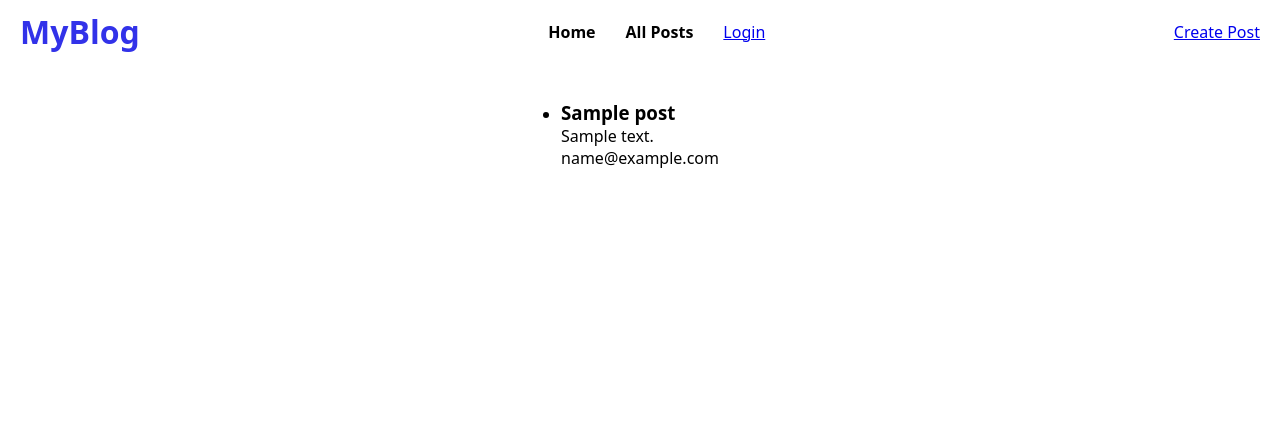
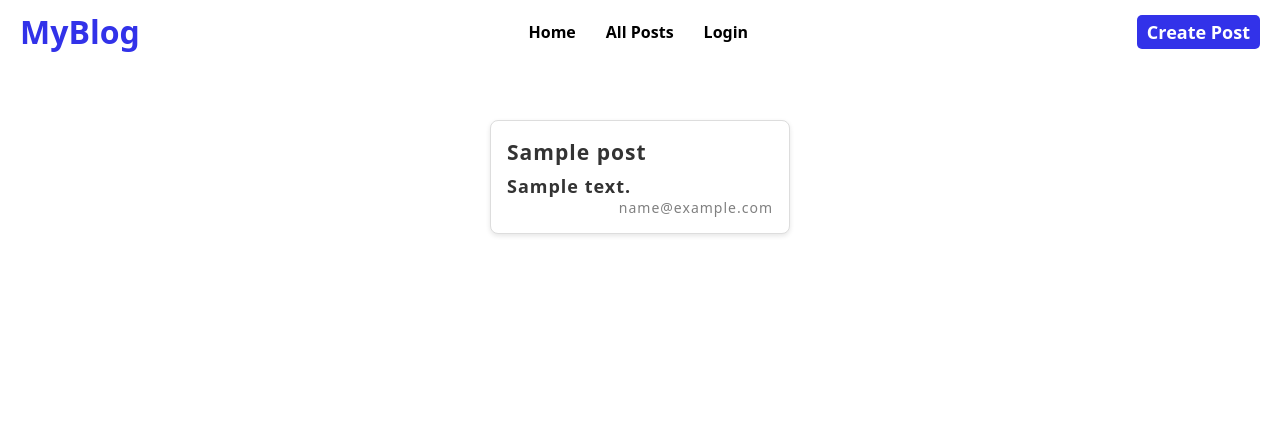
Before and after one commit to Munnoi/blog, a Django app: page / in a window 1280 px wide. Shown: the top 435 px of the page. Run offline with Django 5.2, Linux system fonts and the light colour scheme; tables that the repository leaves empty hold one stand-in row (values such as "Sample post").

Commit message:
Refactor registration and login redirects; enhance message display in templates

```diff
--- a/apps/accounts/templates/accounts/register.html
+++ b/apps/accounts/templates/accounts/register.html
@@ -35,13 +35,13 @@
       {% if messages %}
       <div class="messages">
         {% for message in messages %}
-        <div class="message error">{{ message }}</div>
+        <div class="message {{ message.tags }}">{{ message }}</div>
         {% endfor %}
       </div>
       {% endif %}
 
       <div class="auth-footer">
-        Already have an account? <a href="{% url 'login' %}">Login here</a>
+        Already have an account? <a href="{% url 'accounts:login' %}">Login here</a>
       </div>
     </div>
   </body>
--- a/apps/accounts/views.py
+++ b/apps/accounts/views.py
@@ -36,17 +36,17 @@ def register_view(request):
         # Basic validation
         if not email or not password or not password2:
             messages.error(request, "All fields are required")
-            return redirect("register")
+            return redirect("accounts:register")
 
         # Password match check
         if password != password2:
             messages.error(request, "Passwords don't match")
-            return redirect("register")
+            return redirect("accounts:register")
 
         # Email uniqueness check
         if User.objects.filter(email=email).exists():
             messages.error(request, "Email already registered")
-            return redirect("register")
+            return redirect("accounts:register")
 
         User.objects.create_user(email=email, password=password)
 
--- /dev/null
+++ b/apps/posts/static/index.css
@@ -0,0 +1,53 @@
+.card-container {
+    display: flex;
+    flex-wrap: wrap;
+    gap: 16px;
+    justify-content: center;
+    padding: 20px;
+}
+
+.card {
+    list-style: none;
+    border: 1px solid #ddd;
+    border-radius: 8px;
+    width: 300px;
+    box-shadow: 0 2px 5px rgba(0, 0, 0, 0.1);
+    overflow: hidden;
+    background-color: #fff;
+    transition: transform 0.2s;
+}
+
+.card:hover {
+    transform: scale(1.05);
+}
+
+.text-content {
+    padding: 16px;
+    color: #333;
+    font-size: 18px;
+    font-weight: bold;
+    letter-spacing: 1px;
+    text-decoration: none;
+    transition: color 0.2s;
+}
+
+.text-content:hover {
+    color: #808080;
+}
+
+.text-content h3 {
+    margin: 0;
+    margin-bottom: 8px;
+}
+
+.text-content p {
+    margin: 0;
+}
+
+.text-content span {
+    color: #808080;
+    font-weight: normal;
+    font-size: 14px;
+    display: block;
+    text-align: right;
+}
--- a/apps/posts/static/style.css
+++ b/apps/posts/static/style.css
@@ -44,14 +44,25 @@ nav ul {
     list-style: none;
 }
 
-nav ul li a {
+a {
     text-decoration: none;
     color: #000;
     font-weight: bold;
 }
 
-nav ul li a:hover {
+a:hover {
     color: #808080;
+}
+
+.create-post {
+    padding: 5px 10px;
+    border: none;
+    background: rgb(50, 50, 233);
+    border-radius: 5px;
+    color: white;
+    font-weight: bold;
+    font-size: 18px;
+    cursor: pointer;
 }
 
 nav button {
--- a/apps/posts/templates/posts/base.html
+++ b/apps/posts/templates/posts/base.html
@@ -5,6 +5,7 @@
     <meta charset="UTF-8">
     <meta name="viewport" content="width=device-width, initial-scale=1.0">
     <link rel="stylesheet" href="{% static 'style.css' %}">
+    <link rel="stylesheet" href="{% static 'index.css' %}">
     <title>{% block title %}{% endblock %}</title>
 </head>
 <body>
@@ -13,14 +14,14 @@
         <h1>MyBlog</h1>
         <ul>
             <li><a href="{% url 'posts:view_posts' %}">Home</a></li>
-            <li><a href="#">All Posts</a></li>
+            <li><a href="{% url 'posts:view_posts' %}">All Posts</a></li>
             {% if user.is_authenticated %}
                 <a href="{% url 'accounts:logout' %}">Logout</a>
             {% else %}
                 <a href="{% url 'accounts:login' %}">Login</a>
             {% endif %}
         </ul>
-        <a href="{% url 'posts:create_post' %}">Create Post</a>
+        <a class="create-post" href="{% url 'posts:create_post' %}">Create Post</a>
     </nav>
     <main>
         {% block content %}
```
